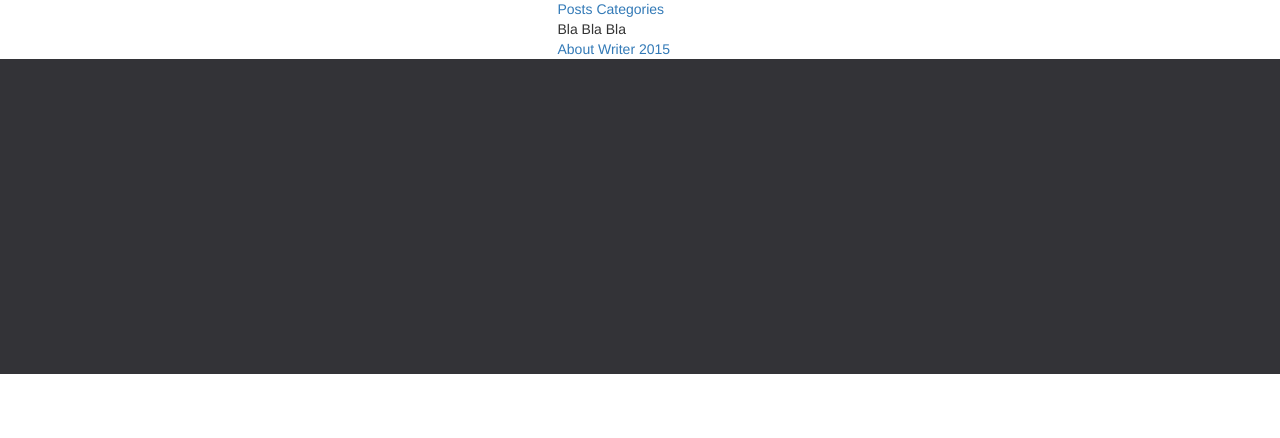
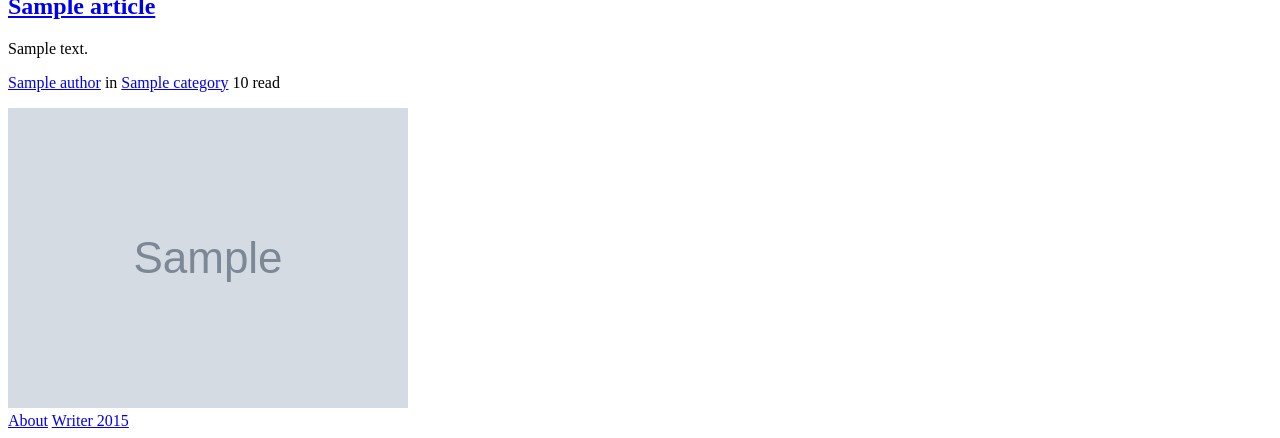
Before and after one commit to Hub-IT/abandoned-gazzete, a PHP site: template app/Views/consumer/welcome.twig in a window 1280 px wide. Shown: the part 426-864 px from the top of the page. Before the commit the page ends 800 px from the top, so only its background shows below. Run offline with PHP 8.4, Linux system fonts and the light colour scheme; the template is opened without the code that fills it: most values are stand-ins (such as "Sample title", 1, 10 or a date in 2020); grey boxes marked "Sample" are stand-in pictures; some libraries are stand-ins or nearby versions.

Commit message:
Add dummy contents to home page. Prepare for acceptance testing the article categories page.

```diff
--- a/app/Controllers/BaseController.php
+++ b/app/Controllers/BaseController.php
@@ -1,5 +1,6 @@
 <?php namespace Gazzete\Controllers;
 
+use Gazzete\Helpers\Html;
 use Twig_Environment;
 use Twig_Loader_Filesystem;
 
@@ -19,5 +20,7 @@
 		$this->loader = new Twig_Loader_Filesystem(__DIR__ . '/../Views');
 
 		$this->twig = new Twig_Environment($this->loader);
+
+		$this->twig->addGlobal('html', new Html());
 	}
 }
--- a/app/App.php
+++ b/app/Kernel/App.php
@@ -1,4 +1,4 @@
-<?php namespace Gazzete;
+<?php namespace Gazzete\Kernel;
 /**
  * Created by PhpStorm.
  * User: Antony
@@ -6,8 +6,7 @@
  * Time: 00:19
  */
 
-class App
-{
+class App {
 
 	public static function getBaseURL()
 	{
--- a/app/Views/consumer/layouts/main.twig
+++ b/app/Views/consumer/layouts/main.twig
@@ -8,15 +8,15 @@
         <meta name="description" content="">
         <meta name="viewport" content="width=device-width">
 
-        <link rel="stylesheet" href="css/bootstrap.min.css">
-        <link rel="stylesheet" href="css/font-awesome.min.css">
-        <link rel="stylesheet" href="css/main.css">
+        {{ html.link("css/bootstrap.min.css") }}
+        {{ html.link("css/font-awesome.min.css") }}
+        {{ html.link("css/main.css") }}
 
         <!--[if lt IE 9]>
-        <script src="/js/vendor/html5shiv.min.js"></script>
+        {{ html.script("js/vendor/html5shiv.min.js") }}
         <![endif]-->
 
-        <script src="js/modernizr.custom.32229-2.8-respondjs-1-4-2.js"></script>
+        {{ html.script("js/modernizr.custom.32229-2.8-respondjs-1-4-2.js") }}
     {% endblock head %}
 </head>
 
@@ -43,7 +43,8 @@
             </ul>
         </div>
 
-        <section class="sidebar col-md-5 col-sm-12" {% block hero %}style="background-image: url(img/default-sidebar.jpg" {% endblock hero %}>
+        <section class="sidebar col-md-5 col-sm-12"
+                 {% block hero %}style="background-image: url({{ html.url('img/default-sidebar.jpg') }} {% endblock hero %})">
 
                     <span class="menu-trigger animated fadeInDown">
                         <span class="bar"></span>
@@ -72,7 +73,9 @@
             <div class="site-info">
                 <div class="primary-info">
                     <h1>Writer</h1>
-                    <p>A minimal blogging theme to put your content on show. <a href="post.html">Look at the features.</a> </p>
+
+                    <p>A minimal blogging theme to put your content on show. <a href="post.html">Look at the
+                            features.</a></p>
 
                     <p>Content is king</p>
                 </div>
@@ -82,12 +85,13 @@
                     </p>
                 </div>
             </div>
-        </section><!-- end sidebar -->
+        </section>
+        <!-- end sidebar -->
 
         <section class="col-md-7 col-sm-12 col-md-offset-5 main-content">
 
             <div class="sub-nav">
-                <a href="#" class="select-posts active">Posts</a>
+                <a href="#" class="select-posts active">Articles</a>
                 <a href="#" class="select-categories">Categories</a>
             </div>
 
@@ -106,19 +110,24 @@
                     {% endblock footer %}
                 </footer>
 
-        </section><!-- main content -->
+            </div>
 
-    </div> <!--/row -->
+        </section>
+        <!-- main content -->
 
-</main> <!-- /container -->
+    </div>
+    <!--/row -->
+
+</main>
+<!-- /container -->
 
 <script src="//ajax.googleapis.com/ajax/libs/jquery/1.11.2/jquery.min.js"></script>
-<script>window.jQuery || document.write('<script src="js/jquery.min.js"><\/script>')</script>
+<script>window.jQuery || {{ html.documentWriteScript("js/jquery.min.js") }}</script>
 
-<script src="js/jquery.jpanelmenu.min.js"></script>
-<script src="js/bootstrap.min.js"></script>
-<script src="js/fastclick.min.js"></script>
+{{ html.script("js/jquery.jpanelmenu.min.js") }}
+{{ html.script("js/bootstrap.min.js") }}
+{{ html.script("js/fastclick.min.js") }}
 
-<script src="js/main.js"></script>
+{{ html.script("js/main.js") }}
 </body>
 </html>
--- a/app/Views/consumer/welcome.twig
+++ b/app/Views/consumer/welcome.twig
@@ -1,4 +1,29 @@
 {% extends "consumer/layouts/main.twig" %}
 
-{% block title %}Index{% endblock %}
-{% block content %} Bla Bla Bla {% endblock %}
+{% block title %} Home {% endblock %}
+
+{% block content %}
+
+    {% for article in articles %}
+        <article class="post">
+            <div class="post-preview col-xs-10  no-gutter">
+                <h2><a href="{{ article.link|raw }}">{{ article.title }}</a></h2>
+
+                <p> {{ article.summary }}</p>
+
+                <p class="meta">
+                    <a href="{{ article.author.link|raw }}"> {{ article.author.name }}</a> in <a
+                            href="{{ article.category.link|raw }}">{{ article.category.name }}</a> <i
+                            class="link-spacer"></i> <i class="fa fa-bookmark"></i> {{ article.duration }} read
+                </p>
+            </div>
+
+            <div class=" col-xs-2  no-gutter">
+                <img src="{{ article.author.avatar }}" class="user-icon" alt="user-image">
+            </div>
+        </article>
+    {% else %}
+        <h2>No articles!</h2>
+    {% endfor %}
+
+{% endblock %}
--- a/app/helpers.php
+++ /dev/null
@@ -1,6 +0,0 @@
-<?php
-//
-//function link($url)
-//{
-//	echo '<link href="' . App::getBaseURL() . $url . '" rel="stylesheet" type="text/css" />';
-//}
```
Also changed, not shown: app/Controllers/Consumer/WelcomeController.php (+20 -3 lines), app/Helpers/Html.php (added, +34 -0 lines), composer.json (+5 -3 lines), tests/acceptance.suite.yml (+1 -1 lines), tests/acceptance/AcceptanceTester.php (+1 -1 lines), tests/acceptance/Consumer/ViewArticleCategoriesPageCept.php (+4 -0 lines), public/img/default-sidebar.jpg (added), 1 other file. Lines whose indentation alone changed are shown as unchanged.
